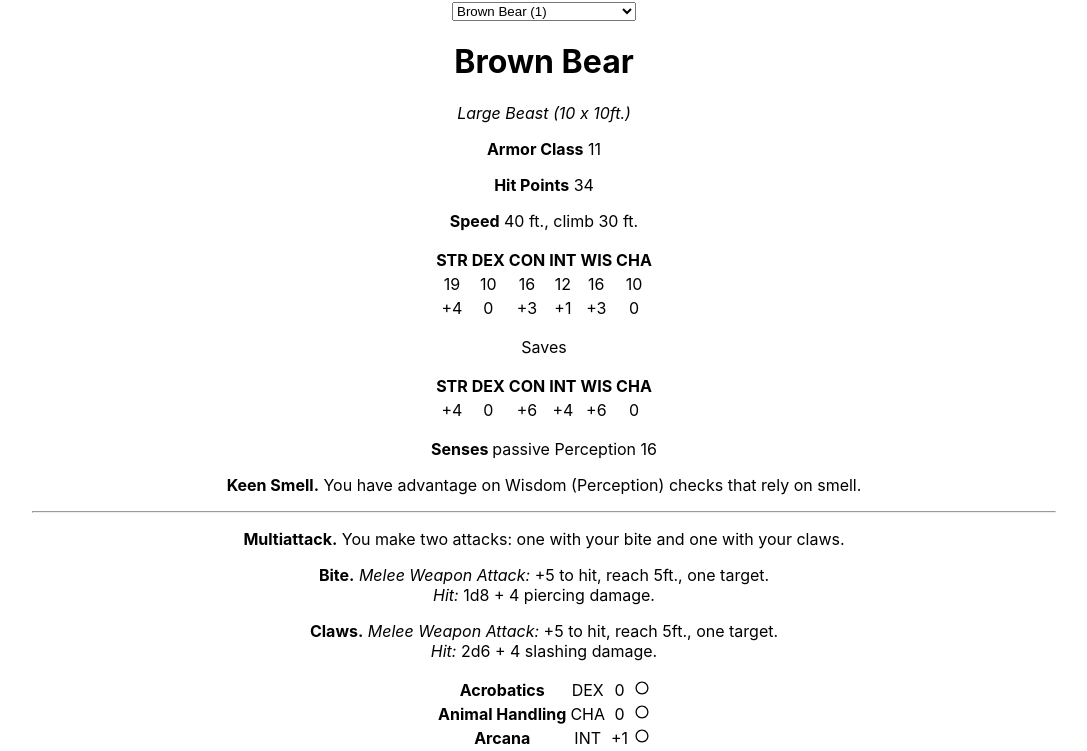
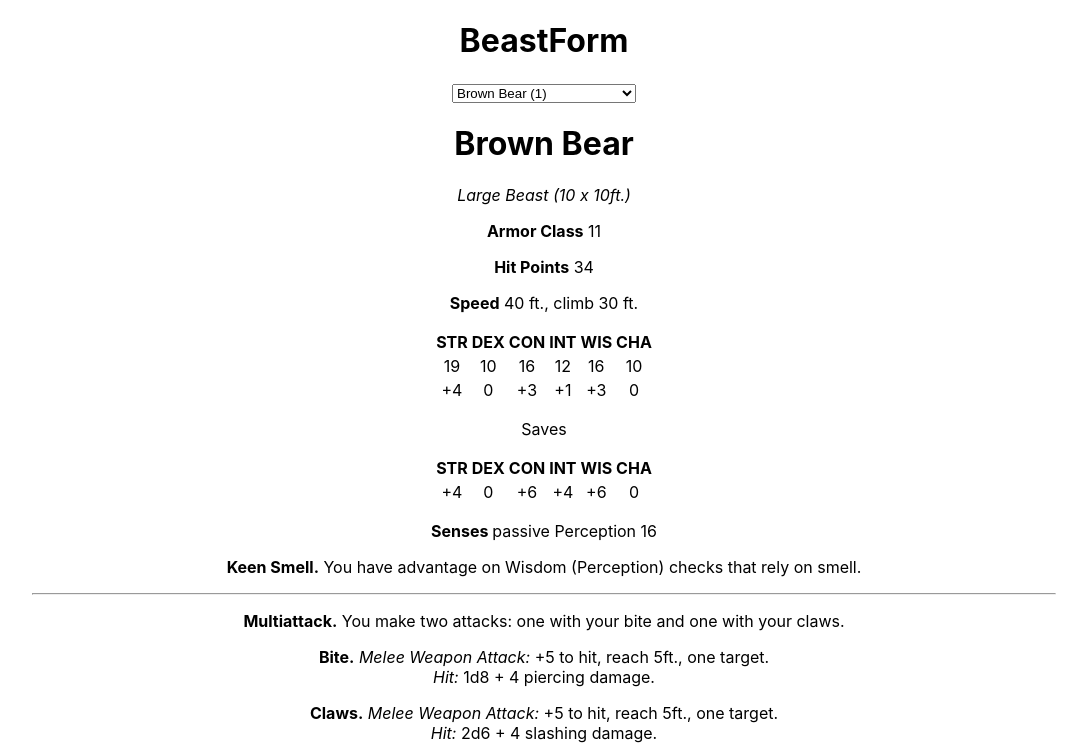
Before and after one commit to hopesmyth/beastForm, a React (Create React App) app: page / in a window 1280 px wide. Shown: the top 751 px of the page, without its empty margins (96-1183 px from the left). Built offline with nearby package versions, Linux system fonts and the light colour scheme.

Commit message:
added title

```diff
--- a/src/App.js
+++ b/src/App.js
@@ -1161,6 +1161,7 @@ class App extends Component {
 
     return (
       <div className="App">
+        <h1>BeastForm</h1>
         <select value={this.state.value} onChange={this.handleChange}>
           <option value={"cat"}>Cat (0)</option>
           <option value={"deer"}>Deer (0)</option>
```
